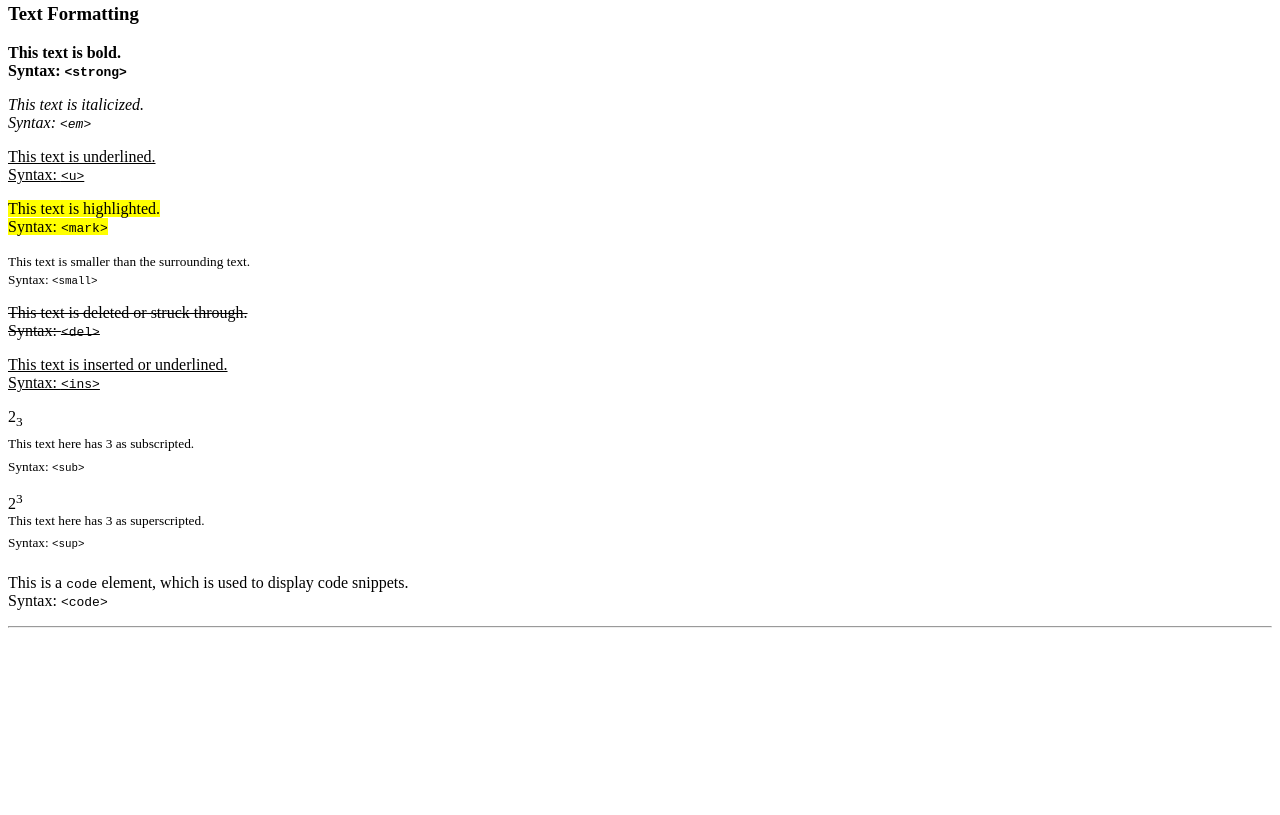
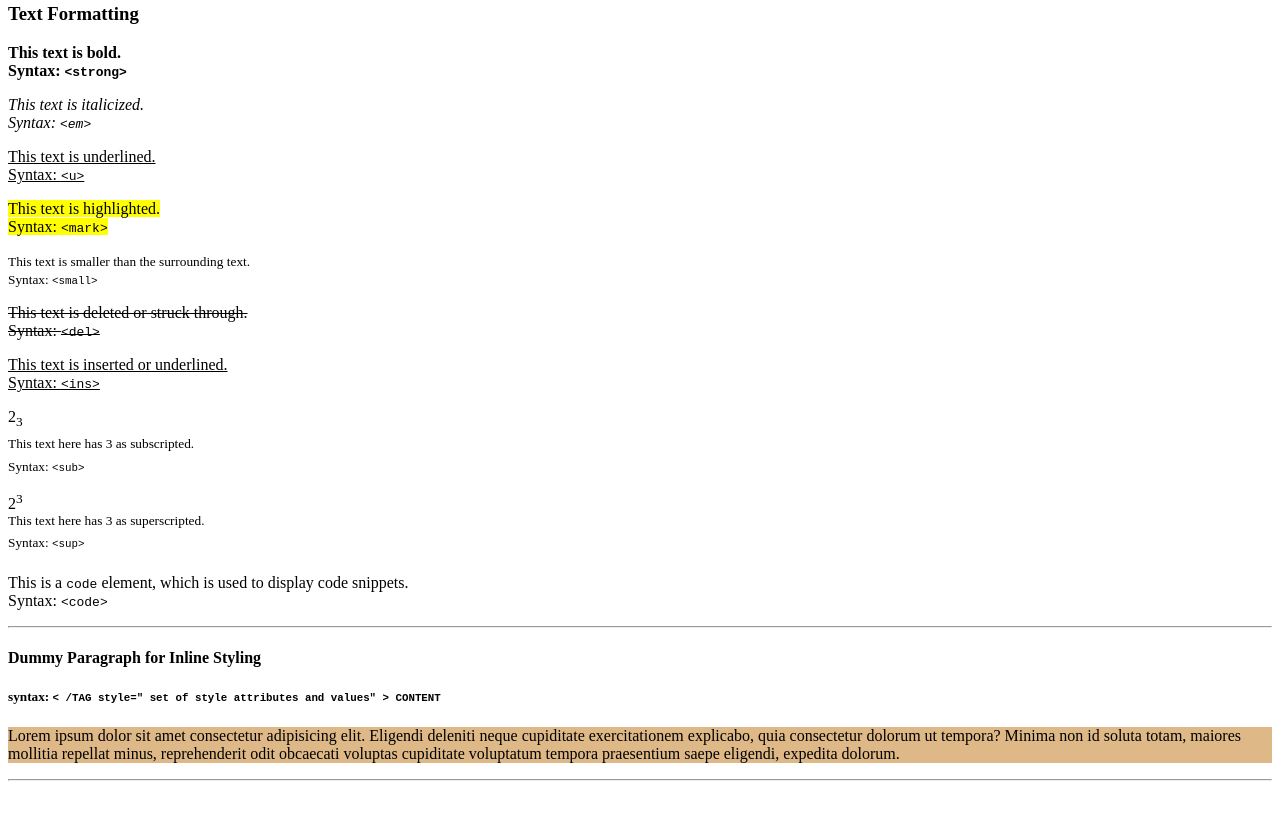
Before and after one commit to avnirastogi14/webdev101, a plain HTML site: page Basics/heading_paragraphs_structures/index.html in a window 1280 px wide. Shown: the part 813-1628 px from the top of the page. Before the commit the page ends 1449 px from the top, so only its background shows below. Drawn offline with Linux system fonts and the light colour scheme.

Commit message:
styling.

```diff
--- a/Basics/heading_paragraphs_structures/index.html
+++ b/Basics/heading_paragraphs_structures/index.html
@@ -73,5 +73,10 @@
     <p>This is a <code>code</code> element, which is used to display code snippets.
         <br>Syntax: <code>&lt;code&gt;</code></p>
     <hr>
+    <h4> Dummy Paragraph for Inline Styling </h4>
+    <h5> syntax: <code>&lt; /TAG style=" set of style attributes and values" > CONTENT</code></h5>
+    <p style="background-color: burlywood;">Lorem ipsum dolor sit amet consectetur adipisicing elit. Eligendi deleniti neque cupiditate exercitationem explicabo, quia consectetur dolorum ut tempora? Minima non id soluta totam, maiores mollitia repellat minus, reprehenderit odit obcaecati voluptas cupiditate voluptatum tempora praesentium saepe eligendi, expedita dolorum.</p>
+    <hr>
+    <br>
 </body>
 </html>
```
Also changed, not shown: P1_BookmarkWebsite/index.html (+1 -0 lines).
